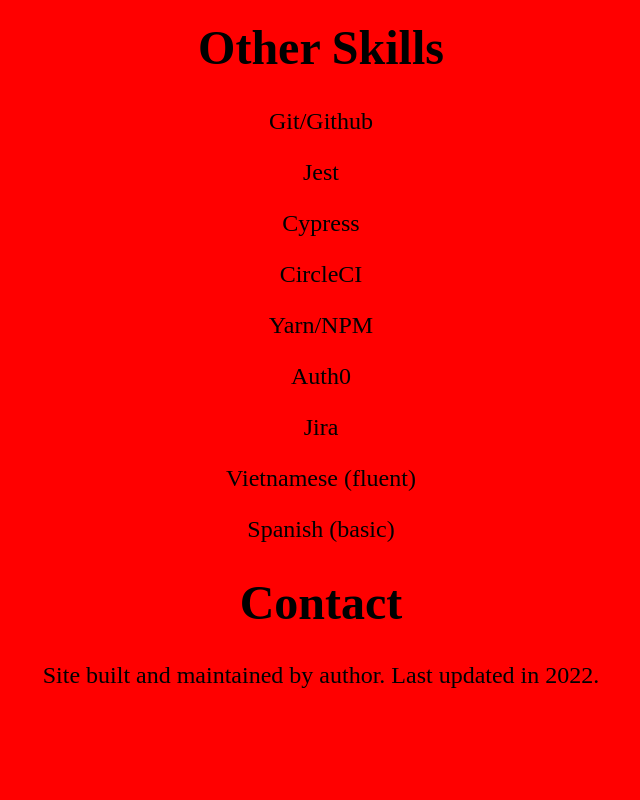
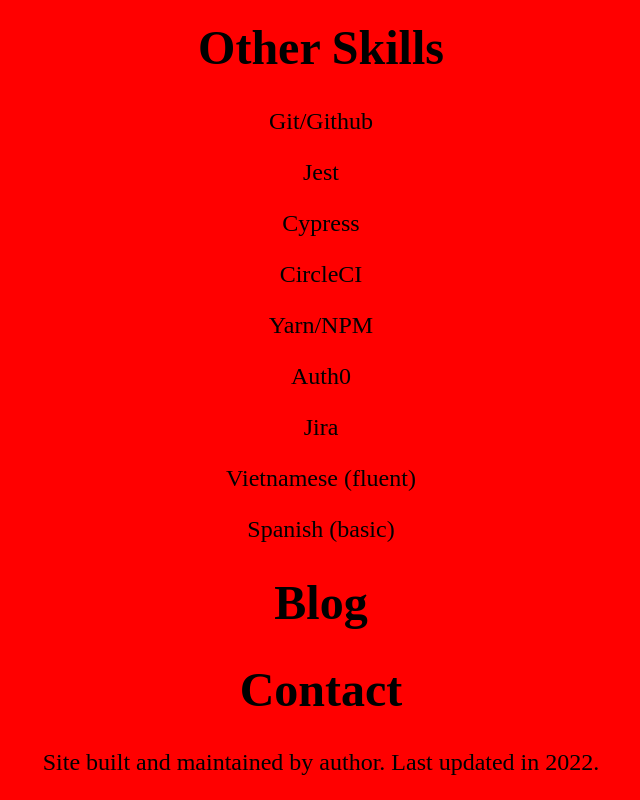
Before and after one commit to timOTdev/thDev3, a Next.js app: page / in a window 1280 px wide. Shown: the part 3595-4395 px from the top of the page, without its empty margins (319-959 px from the left). Before the commit the page ends 4308 px from the top, so only its background shows below. Built offline with nearby package versions, Linux system fonts and the light colour scheme.

Commit message:
Add Blog

```diff
--- /dev/null
+++ b/components/Blog.tsx
@@ -0,0 +1 @@
+export default () => <h1>Blog</h1>;
--- a/pages/index.tsx
+++ b/pages/index.tsx
@@ -4,19 +4,21 @@
 import Portfolio from '../components/Portfolio';
 import About from '../components/About';
 import Skills from '../components/Skills';
+import Blog from '../components/Blog';
 import Contact from '../components/Contact';
 
-export default function Home() {
+export default function Home({ props: any }) {
   return (
     <>
       <Head>
-        <title>Welcome to my portfolio site!</title>
+        <title>Timothy Hoang | Software Engineer</title>
       </Head>
       <Layout>
         <Introduction />
         <Portfolio />
         <About />
         <Skills />
+        <Blog />
         <Contact />
       </Layout>
     </>
```
Also changed, not shown: pages/api/hello.tsx (renamed from pages/api/hello.ts).
